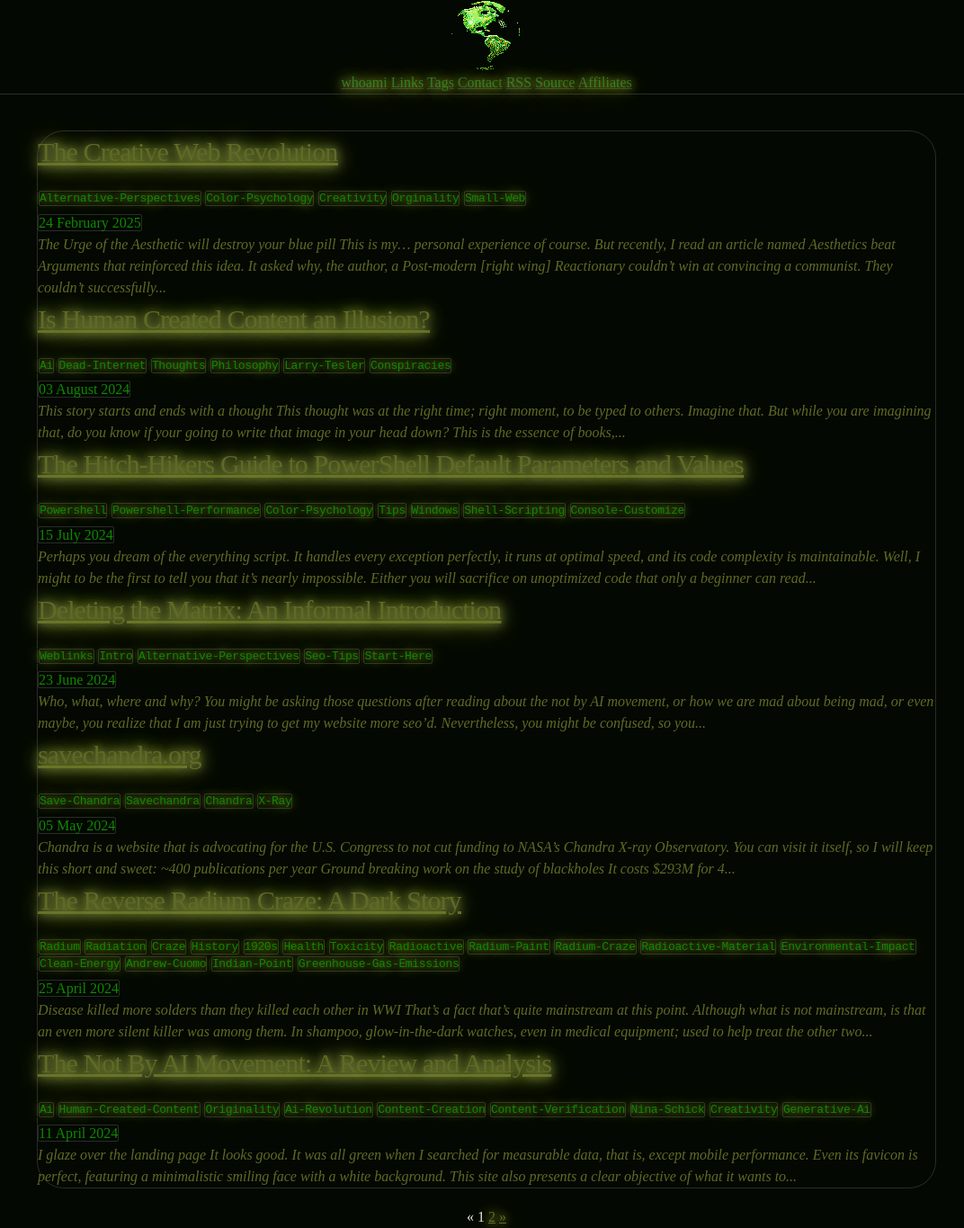
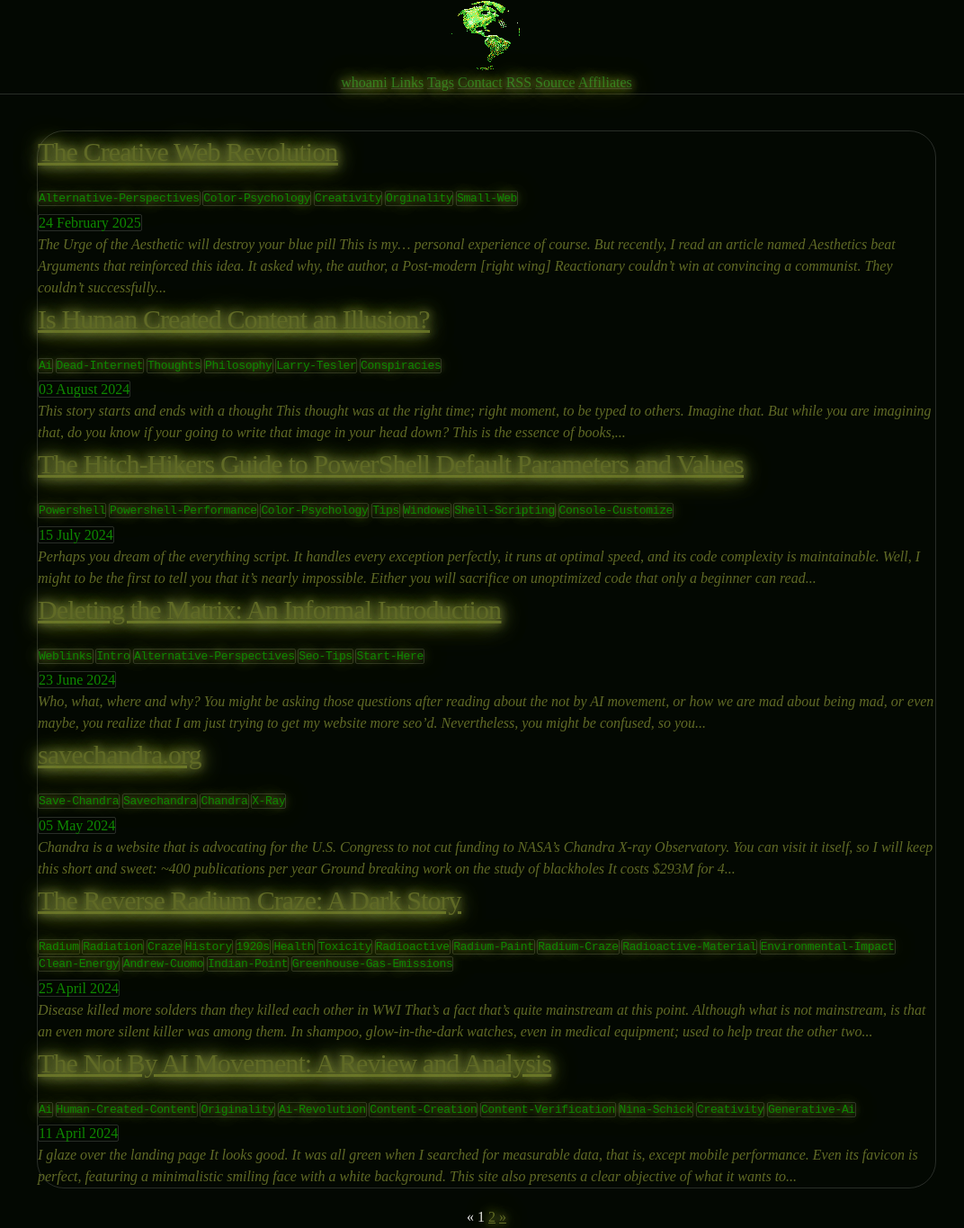
Before and after one commit to CamoCatX/camocatx.github.io, a Jekyll site: the page built from index.html, in a window 1280 px wide. Shown: the whole page at 90% size, without its empty margins (99-1171 px from the left). Built offline with Jekyll 4.4.1, drawn with Linux system fonts in a browser that asks for light colours; the list of posts is cut into pages by our own code.

Commit message:
Update base.scss

```diff
--- a/_sass/base.scss
+++ b/_sass/base.scss
@@ -290,12 +290,8 @@ a.no-decoration {
   margin-right: auto;
 }
 code.posttag{
-  border: 1px solid #030802;
-  text-shadow: rgba(15,135,2,.9) 0px 0px 18px;
   padding: 0px 3px;
   margin: 0px -3px;
-  border-radius: 2px;
-  font-size: medium
 }
 .postitem {
   @extend h6;
```
